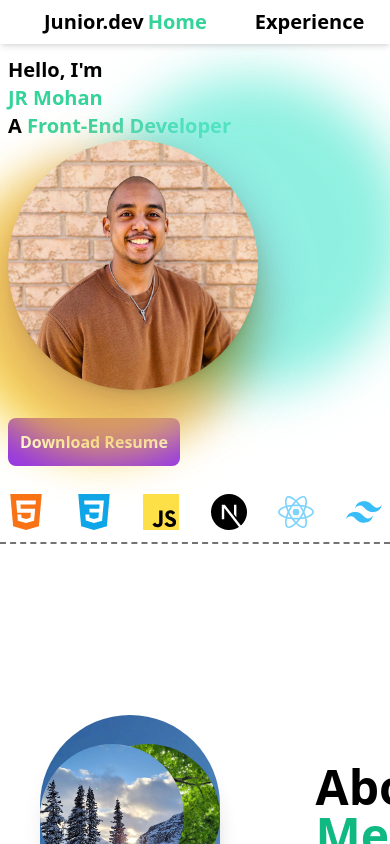
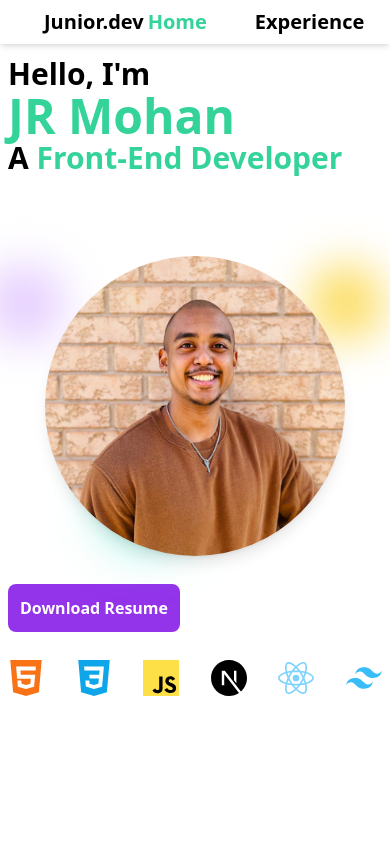
Before and after one commit to jmar753/ProfessionalWebsite, a Next.js app: page / in a window 390 px wide. Built offline with nearby package versions, Linux system fonts and the light colour scheme.

Commit message:
saving mobile changes, going to func now

```diff
--- a/pages/index.js
+++ b/pages/index.js
@@ -35,18 +35,18 @@ export default function Home(){
         <div className="divide-y-2 divide-dashed divide-neutral-500">
 
             {/* Introduction */}
-            <div className="lg:h-[calc(100vh-44px)] lg:flex items-center justify-center px-2 lg:px-10 pt-3 lg:pt-0 lg:max-w-7xl mx-auto">
+            <div className="h-[calc(100vh-44px)] lg:flex items-center justify-center px-2 lg:px-10 pt-3 lg:pt-0 lg:max-w-7xl mx-auto">
                 <div className="lg:grid lg:grid-cols-5 relative">
 
                     {/* Text side */}
                     <div className="lg:p-12 lg:col-span-3">
-                        <h1 className="text-xl lg:text-5xl font-semibold">
+                        <h1 className="text-3xl lg:text-5xl font-semibold">
                             Hello, I'm
                         </h1>
-                        <h1 className="text-xl lg:text-7xl font-bold text-emerald-400 items-center">
+                        <h1 className="text-5xl lg:text-7xl font-bold text-emerald-400 items-center">
                             JR Mohan
                         </h1>
-                        <h1 className="text-xl lg:text-5xl font-semibold">
+                        <h1 className="text-3xl lg:text-5xl font-semibold">
                             A <span className="text-emerald-400">Front-End Developer</span>
                         </h1>
                         <div className="pt-12 hidden lg:block">
@@ -69,12 +69,12 @@ export default function Home(){
                     </div>
 
                     {/* image side */}
-                    <div className="w-[250px] h-[250px] lg:h-[500px] lg:w-[500px] lg:col-span-2">
-                        <div className="h-full w-full relative z-0">
-                            <img className="relative bg-white object-cover col-span-2 h-full w-full rounded-full shadow-lg z-40 " src="/static/selfieColour.jpg" alt="Picture of the author"/>
-                            <div className="absolute top-0 -left-4 w-72 h-72 bg-purple-300 rounded-full mix-blend-multiply filter blur-xl opacity-70 animate-blob"></div>
-                            <div className="absolute top-0 -right-4 w-80 h-80 bg-yellow-400 rounded-full mix-blend-multiply filter blur-xl opacity-70 animate-blob animation-delay-2000"></div>
-                            <div className="absolute -bottom-8 left-20 w-72 h-72 bg-teal-300 rounded-full mix-blend-multiply filter blur-xl opacity-70 animate-blob animation-delay-4000"></div>
+                    <div className="lg:h-[500px] lg:w-[500px] lg:col-span-2 pt-20 lg:pt-0">
+                        <div className="h-full w-full relative z-0 flex justify-center items-center">
+                            <img className="relative bg-white object-cover col-span-2 h-[300px] w-[300px] lg:h-full lg:w-full rounded-full shadow-lg z-40 " src="/static/selfieColour.jpg" alt="Picture of the author"/>
+                            <div className="absolute top-0 -left-4 w-20 h-20 lg:w-72 lg:h-72 bg-purple-300 rounded-full mix-blend-multiply filter blur-xl opacity-70 animate-blob"></div>
+                            <div className="absolute top-0 -right-4 w-20 h-20 lg:w-80 lg:h-80 bg-yellow-400 rounded-full mix-blend-multiply filter blur-xl opacity-70 animate-blob animation-delay-2000"></div>
+                            <div className="absolute -bottom-8 left-20 w-20 h-20 lg:w-72 lg:h-72 bg-teal-300 rounded-full mix-blend-multiply filter blur-xl opacity-70 animate-blob animation-delay-4000"></div>
                         </div>
                     </div>
                     <button className="text-white font-semibold bg-purple-600 visible lg:hidden p-3 my-7 mr-24 rounded-lg hover:bg-purple-800">
```
